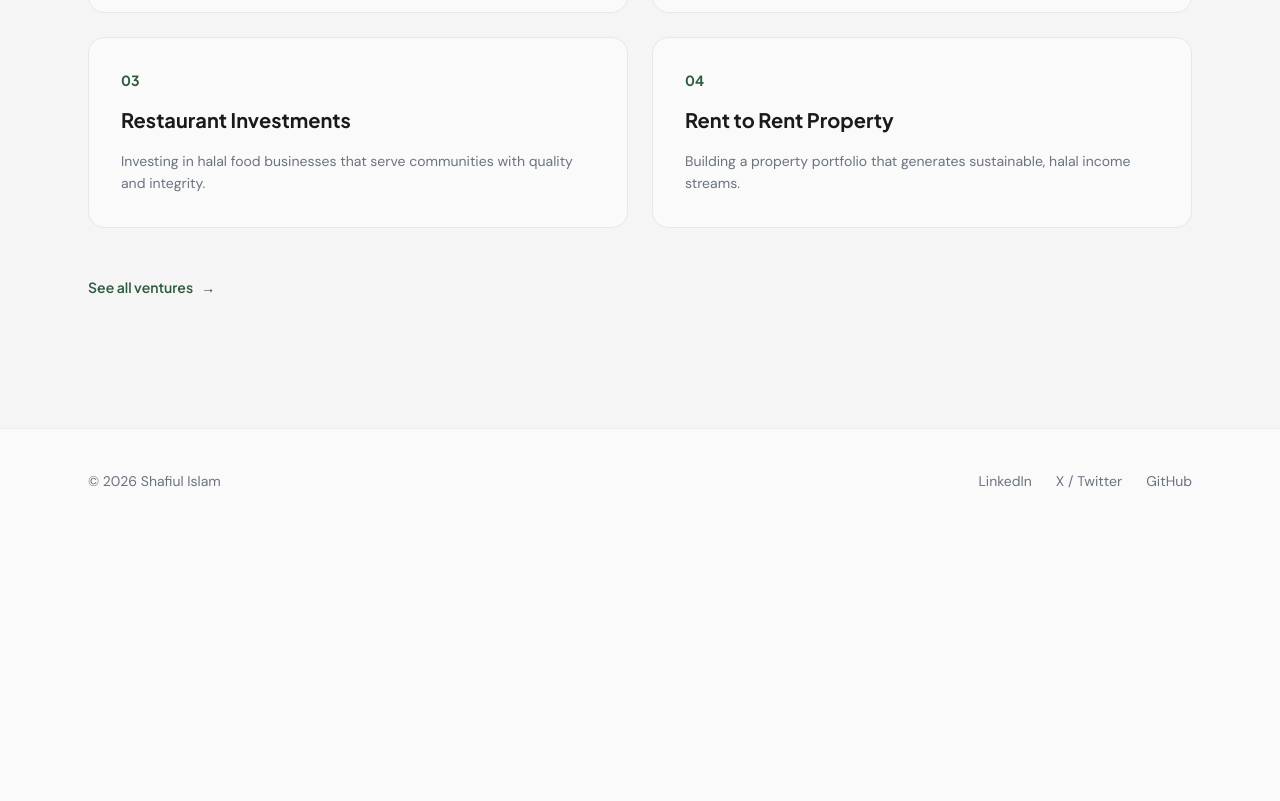
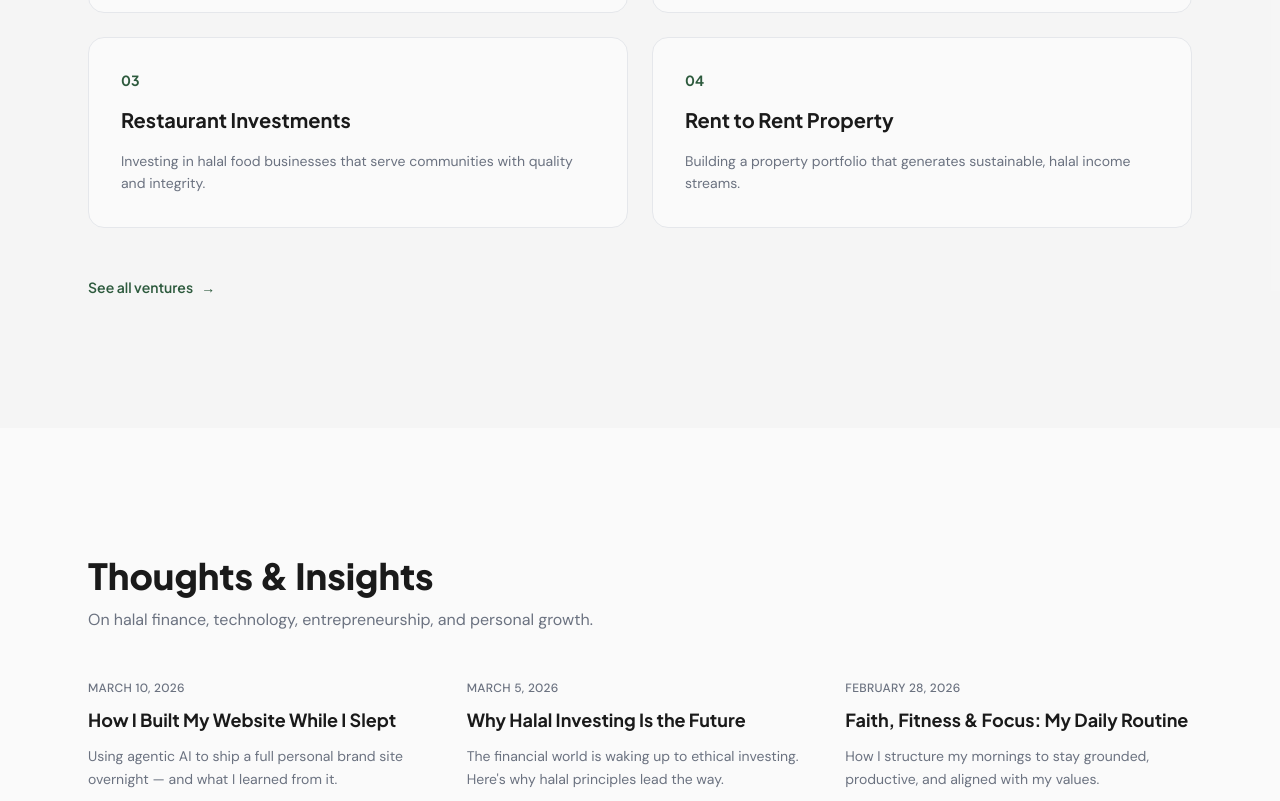
Before and after one commit to emes3ye/emes3ye, a Next.js app: page / in a window 1280 px wide. Shown: the part 1996-2797 px from the top of the page. Before the commit the page ends 2529 px from the top, so only its background shows below. Built offline with nearby package versions, Linux system fonts and the light colour scheme.

Commit message:
Task 005: Home Page — Blog Preview + Final CTA ✅

```diff
--- a/app/page.tsx
+++ b/app/page.tsx
@@ -1,6 +1,8 @@
 import Hero from "@/components/sections/Hero";
 import AboutPreview from "@/components/sections/AboutPreview";
 import VenturesPreview from "@/components/sections/VenturesPreview";
+import BlogPreview from "@/components/sections/BlogPreview";
+import CTASection from "@/components/sections/CTASection";
 
 export default function Home() {
   return (
@@ -8,6 +10,8 @@ export default function Home() {
       <Hero />
       <AboutPreview />
       <VenturesPreview />
+      <BlogPreview />
+      <CTASection />
     </>
   );
 }
--- /dev/null
+++ b/components/sections/BlogPreview.tsx
@@ -0,0 +1,80 @@
+"use client";
+
+import Link from "next/link";
+import { useInView } from "@/hooks/useInView";
+
+const posts = [
+  {
+    date: "March 10, 2026",
+    title: "How I Built My Website While I Slept",
+    excerpt:
+      "Using agentic AI to ship a full personal brand site overnight — and what I learned from it.",
+  },
+  {
+    date: "March 5, 2026",
+    title: "Why Halal Investing Is the Future",
+    excerpt:
+      "The financial world is waking up to ethical investing. Here's why halal principles lead the way.",
+  },
+  {
+    date: "February 28, 2026",
+    title: "Faith, Fitness & Focus: My Daily Routine",
+    excerpt:
+      "How I structure my mornings to stay grounded, productive, and aligned with my values.",
+  },
+];
+
+export default function BlogPreview() {
+  const { ref, inView } = useInView();
+
+  return (
+    <section
+      ref={ref as React.RefObject<HTMLElement>}
+      className="max-w-6xl mx-auto px-6 py-24 md:py-32"
+    >
+      <div className="mb-12">
+        <h2 className="font-heading font-extrabold text-3xl md:text-4xl text-foreground mb-3">
+          Thoughts &amp; Insights
+        </h2>
+        <p className="text-muted">
+          On halal finance, technology, entrepreneurship, and personal growth.
+        </p>
+      </div>
+
+      <div className="grid grid-cols-1 md:grid-cols-3 gap-8 mb-12">
+        {posts.map((post, i) => (
+          <article
+            key={i}
+            className={`flex flex-col gap-3 transition-all duration-700 ease-out ${
+              inView ? "opacity-100 translate-y-0" : "opacity-0 translate-y-8"
+            }`}
+            style={{ transitionDelay: inView ? `${i * 100}ms` : "0ms" }}
+          >
+            <time className="text-xs text-muted font-medium tracking-wide uppercase">
+              {post.date}
+            </time>
+            <h3 className="font-heading font-bold text-lg text-foreground leading-snug">
+              {post.title}
+            </h3>
+            <p className="text-muted text-sm leading-relaxed flex-1">
+              {post.excerpt}
+            </p>
+            <Link
+              href="/blog"
+              className="text-accent font-heading font-semibold text-sm hover:gap-2 inline-flex items-center gap-1 transition-all duration-200 w-fit"
+            >
+              Read <span aria-hidden="true">→</span>
+            </Link>
+          </article>
+        ))}
+      </div>
+
+      <Link
+        href="/blog"
+        className="inline-flex items-center gap-2 text-accent font-heading font-semibold text-sm hover:gap-3 transition-all duration-200"
+      >
+        View all posts <span aria-hidden="true">→</span>
+      </Link>
+    </section>
+  );
+}
--- /dev/null
+++ b/components/sections/CTASection.tsx
@@ -0,0 +1,32 @@
+"use client";
+
+import Link from "next/link";
+import { useInView } from "@/hooks/useInView";
+
+export default function CTASection() {
+  const { ref, inView } = useInView();
+
+  return (
+    <section ref={ref as React.RefObject<HTMLElement>} className="bg-accent">
+      <div
+        className={`max-w-6xl mx-auto px-6 py-24 md:py-32 text-center transition-all duration-700 ease-out ${
+          inView ? "opacity-100 translate-y-0" : "opacity-0 translate-y-8"
+        }`}
+      >
+        <h2 className="font-heading font-extrabold text-3xl md:text-4xl text-white mb-6 text-balance">
+          Let&apos;s Build Something Meaningful Together
+        </h2>
+        <p className="text-white/80 text-lg max-w-2xl mx-auto mb-10 text-balance">
+          Whether you&apos;re looking for a tech partner, investment opportunity,
+          or just want to connect — I&apos;d love to hear from you.
+        </p>
+        <Link
+          href="/contact"
+          className="inline-flex items-center justify-center px-8 py-3.5 rounded-full bg-white text-accent font-heading font-semibold text-sm tracking-wide hover:bg-white/90 transition-colors duration-200"
+        >
+          Start a Conversation
+        </Link>
+      </div>
+    </section>
+  );
+}
```
Also changed, not shown: .tasks/done/005_2026-03-14_blog-preview-cta.md.
